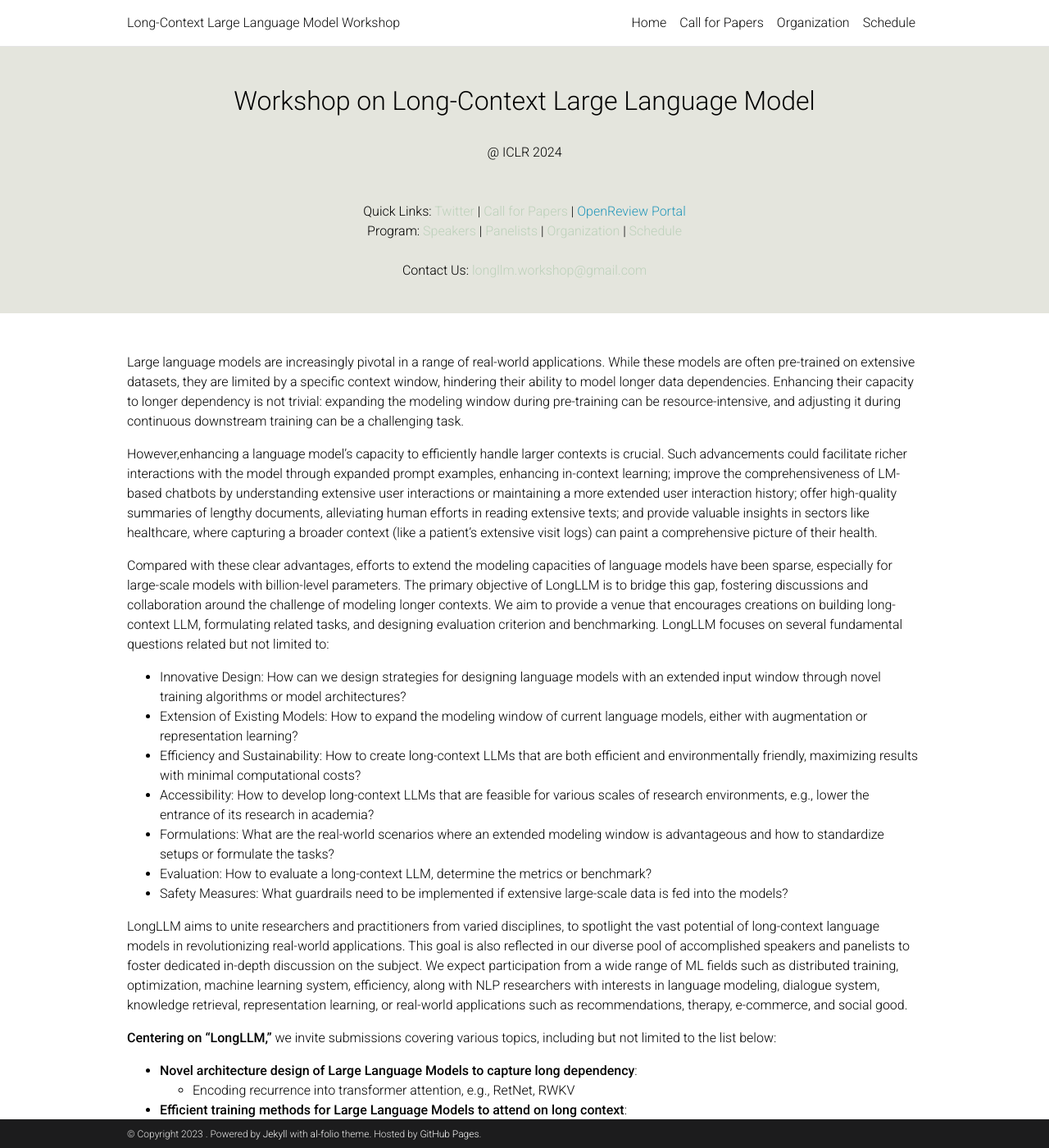
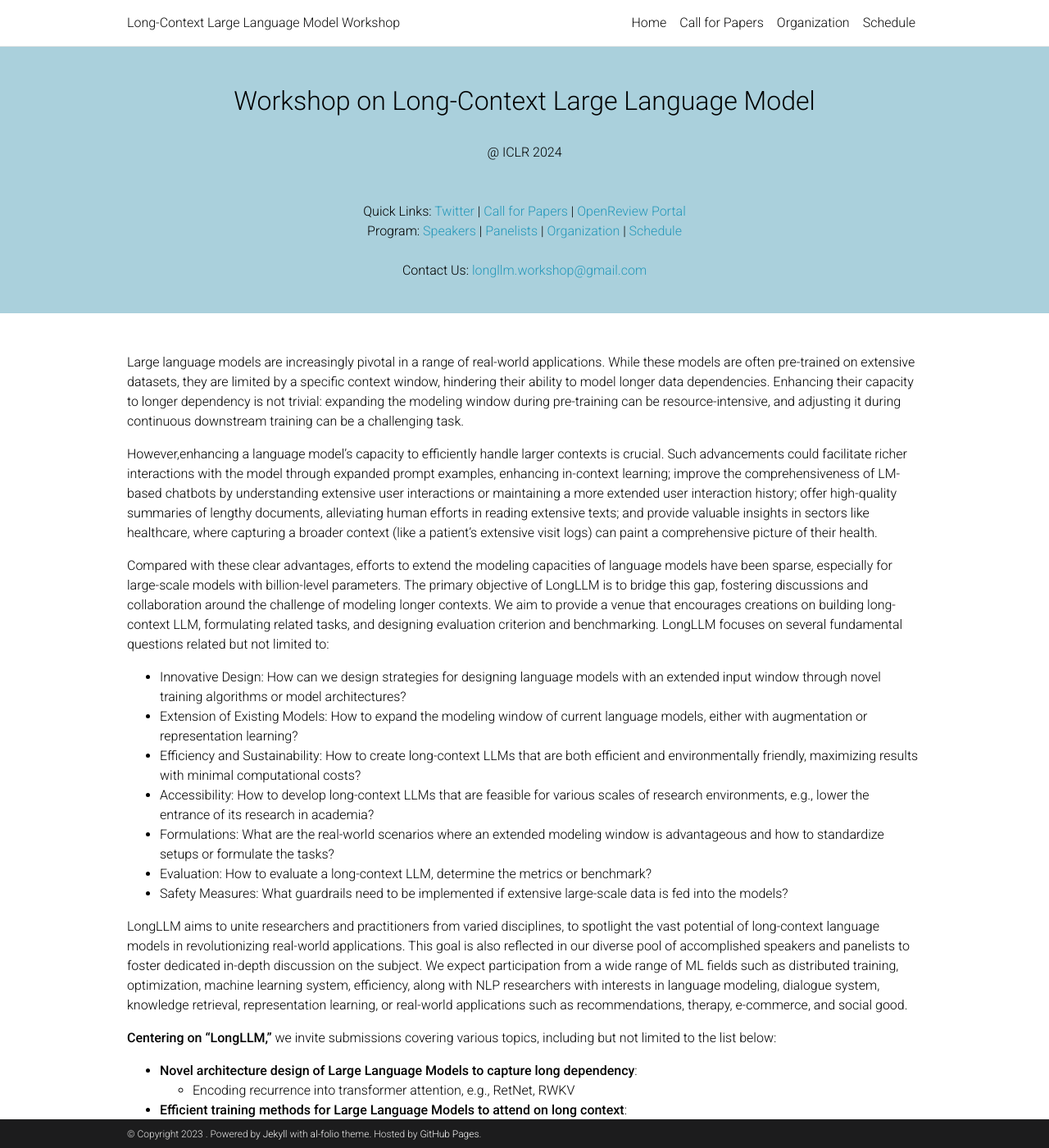
Before and after one commit to longllm-workshop/longllm-workshop.github.io, a Jekyll site: the page built from _pages/home.md, in a window 1280 px wide and 1400 px high. Shown: the whole window at 82% size. Built offline with Jekyll 4.4.1, drawn with Linux system fonts in a browser that asks for light colours; emoji names are drawn with the system emoji font; comment, search, counter and statistics services are not loaded; a style sheet for code colours, icons or effects is not loaded.

Commit message:
colornew

```diff
--- a/_layouts/default2.html
+++ b/_layouts/default2.html
@@ -19,8 +19,6 @@ layout: parse
     {%- include header.html %}
 
     <style>
-        a:link{color:#BDD1BB;}
-
         body, .headerr {
             margin: 0;
             padding: 0;
@@ -30,7 +28,7 @@ layout: parse
         .headerr {
             /* background-image: url('../assets/img/header.jpg'); Replace with the path to your image */
             /* background-size: cover; Cover the entire header with the image */
-            background-color: #e4e5dd;
+            background-color: #aad0dc;
             background-position: center; /* Center the image within the header */
             max-width: 100%;
             margin: 50 auto;
```
